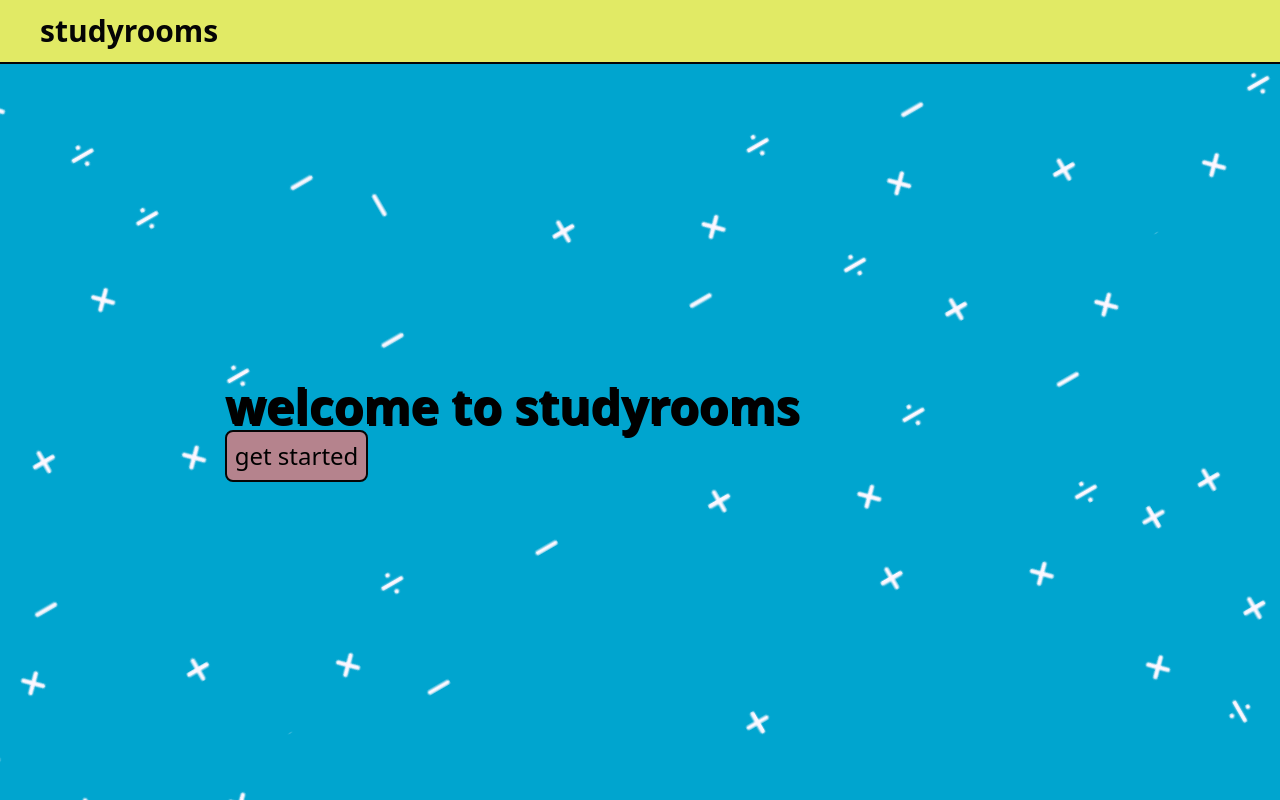
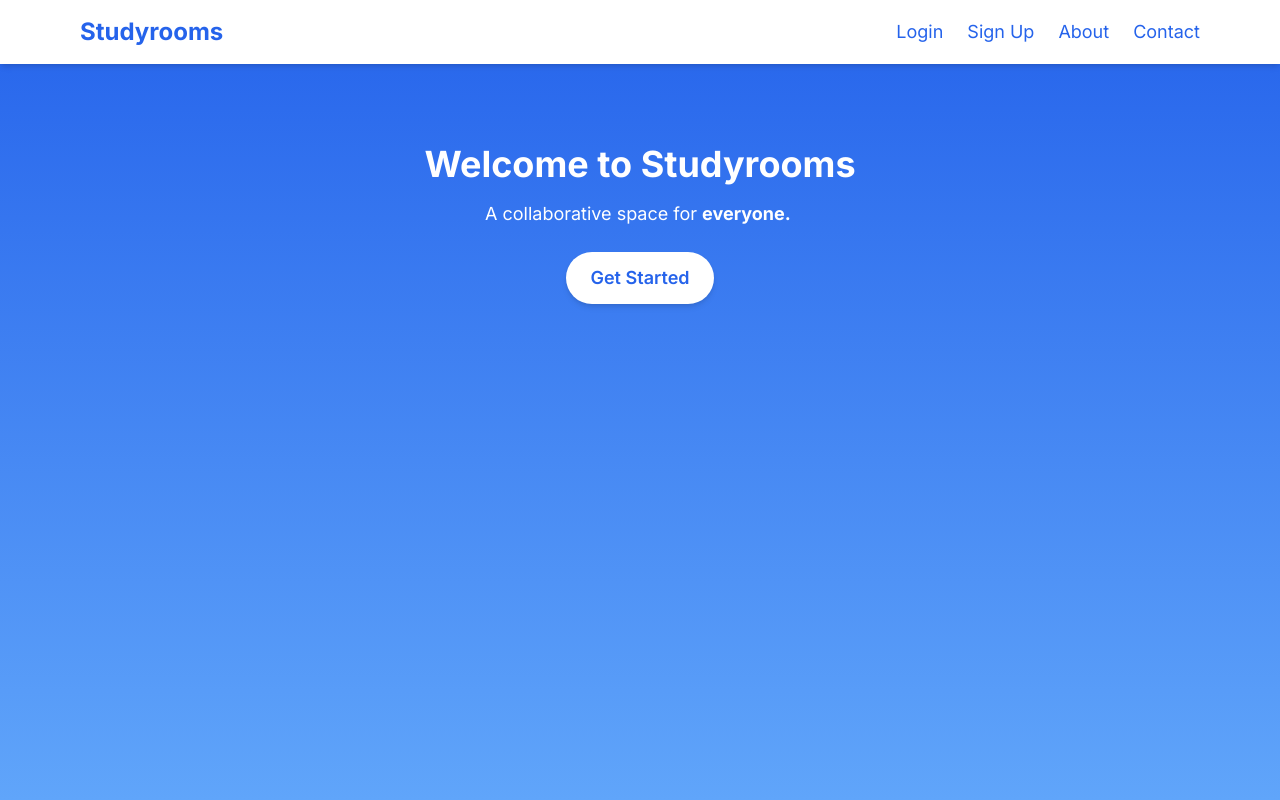
Before and after one commit to JJDOESIT/studyrooms, a Next.js app: page / in a window 1280 px wide. Built offline with nearby package versions, Linux system fonts and the light colour scheme.

Commit message:
Fixed home page UI

```diff
--- a/app/globals.css
+++ b/app/globals.css
@@ -25,3 +25,13 @@ body {
     )
     rgb(var(--background-start-rgb));
 }
+
+
+.outlined-text {
+  -webkit-text-stroke: 2px black;
+}
+
+
+.outlined-text-1 {
+  -webkit-text-stroke: 1px black;
+}
--- a/app/layout.tsx
+++ b/app/layout.tsx
@@ -1,5 +1,8 @@
+
 import "./globals.css";
 import { Inter } from "next/font/google";
+import Navbar from "@/components/Navbar";
+import HomeBg from "@/components/HomeBg";
 
 const inter = Inter({ subsets: ["latin"] });
 
@@ -15,7 +18,12 @@ export default function RootLayout({
 }) {
   return (
     <html lang="en">
-      <body className={inter.className}>{children}</body>
+      <body className={inter.className}>
+        <HomeBg>
+          <Navbar />
+          {children}
+        </HomeBg>
+      </body>
     </html>
   );
 }
--- a/app/page.module.css
+++ b/app/page.module.css
@@ -1,15 +1,25 @@
 .background {
-    background-image: url('/BG4.png'); /* Replace with your actual image */
-    background-size: 1000px 1000px; /* Adjust based on the image size */
-    background-position: 50vw 50vh;
+    background-image: url('/BG4.png');
+    background-size: 1000px 1000px; /* Ensure seamless tiling */
+    background-repeat: repeat; /* Allows continuous scrolling */
     animation: scrollBackground 10s linear infinite;
     position: fixed;
-    width: 220vw;
-    height: 250vh;
-    transform: translate(-75vw, -75vh) rotate(-30deg) ;
+    width: 100vw;
+    height: 100vh;
     overflow: hidden;
     pointer-events: none;
     z-index: -1;
+    will-change: background-position;
+}
+
+.background::before {
+    content: "";
+    position: absolute;
+    top: 0;
+    left: 0;
+    width: 100%;
+    height: 100%;
+    background-color: rgba(255, 255, 255, 0.3); /* Adjust opacity */
 }
 
 @keyframes scrollBackground {
@@ -17,7 +27,7 @@
         background-position: 0 0;
     }
     to {
-        background-position: 1000px 0;
+        background-position: 1000px 1000px; /* Moves the exact tile size */
     }
 }
 
--- a/app/page.tsx
+++ b/app/page.tsx
@@ -1,21 +1,35 @@
 "use client";
 
-import styles from "./page.module.css"
-import Navbar from "@/components/navbar";
+import VerticalCarousel from "@/components/verticalCarousel";
+import "animate.css/animate.min.css";
+import "@/app/globals.css";
 
 export default function Home() {
-  return (<>
-      <Navbar></Navbar>
-      <div className={styles.background}>
-      </div>
-      <div className={styles.main}>
-        <div className="w-full h-full flex-row justify-center items-center flex pr-[20%]">
-          <div>
-            <h1 className="font-montserrat text-5xl font-bold  drop-shadow-[2px_2px_0px_black]">welcome to studyrooms</h1>
-            <button className="font-montserrat text-2xl bg-oldRose border-2 border-black rounded-lg p-2">get started</button>
-          </div>
+  return (
+      <section className="flex flex-col items-center justify-center text-center py-20 px-4">
+        <h2 className="text-4xl font-bold mb-4">Welcome to Studyrooms</h2>
+        <div className="text-lg mb-6 w-[310px] text-left">
+          A collaborative space for{" "}
+          <VerticalCarousel
+            className="inline-block text-lg font-bold"
+            labels={[
+              "students",
+              "educators",
+              "learners",
+              "teachers",
+              "professors",
+              "everyone.",
+            ]}
+            animations={["fadeInUp", "fadeOutUp"]}
+            loop={false}
+          />
         </div>
-      </div>
-    </>
+        <a
+          href="#"
+          className="bg-white text-blue-600 px-6 py-3 rounded-full font-semibold text-lg shadow-md hover:bg-blue-100"
+        >
+          Get Started
+        </a>
+      </section>
   );
 }
--- /dev/null
+++ b/components/HomeBg.tsx
@@ -0,0 +1,13 @@
+import { ReactNode } from "react";
+
+interface HomeBgProps {
+  children: ReactNode;
+}
+
+export default function HomeBg({ children }: HomeBgProps) {
+  return (
+    <div className="min-h-screen bg-gradient-to-b from-blue-600 to-blue-400 text-white">
+      {children}
+    </div>
+  );
+}
--- a/components/navbar.tsx
+++ b/components/navbar.tsx
@@ -1,9 +1,19 @@
-
+import "@/app/globals.css";
 
 export default function Navbar() {
-    return <div className="w-full h-[8vh] flex-row items-center flex fixed top-0 left-0 bg-oldGold border-b-2 border-black">
-        <div>
-            <h1 className="font-montserrat text-3xl text-black p-10 font-bold">studyrooms</h1>
+    return (
+      <header className="bg-white text-blue-600 py-4 shadow-md">
+        <div className="max-w-6xl mx-auto flex justify-between items-center px-4">
+          <h1 className="text-2xl font-bold">Studyrooms</h1>
+          <nav>
+            <ul className="flex gap-6 text-lg">
+              <li><a href="#" className="hover:text-blue-400">Login</a></li>
+              <li><a href="#" className="hover:text-blue-400">Sign Up</a></li>
+              <li><a href="#" className="hover:text-blue-400">About</a></li>
+              <li><a href="#" className="hover:text-blue-400">Contact</a></li>
+            </ul>
+          </nav>
         </div>
-    </div>
-}
+      </header>
+    );
+  }
--- /dev/null
+++ b/components/verticalCarousel.tsx
@@ -0,0 +1,64 @@
+import { useRef, useState, useEffect, MutableRefObject } from "react";
+import React, { RefObject } from 'react';
+
+function playAnimateCSS(node: React.RefObject<HTMLElement>, animationToAdd : string, animationToRemove : string,  prefix = 'animate__'){
+    if (node.current) {
+        node.current.classList.remove(`${prefix}animated`, `${prefix}${animationToRemove}`);
+        node.current.classList.add(`${prefix}animated`, `${prefix}${animationToAdd}`);
+    }
+}
+
+export default function VerticalCarousel({
+  labels,
+  animations,
+  className,
+  loop
+}: {
+  labels: string[];
+  animations: string[];
+  className: string;
+  loop: boolean;
+}) {
+  const [currentLabel, setCurrentLabel] = useState(1);
+  const [nextLabelRef, setNextLabelRef] = useState(1);
+
+  const labelRefs = [useRef<HTMLHeadingElement>(null!), useRef<HTMLHeadingElement>(null!)];
+
+  useEffect(() => {
+    const intervalId = setInterval(() => {
+      console.log(currentLabel);
+      console.log(labels.length);
+      if (currentLabel != labels.length-1 || loop == true) {
+        setCurrentLabel((currentLabel + 1) % labels.length);
+        setNextLabelRef((nextLabelRef + 1) % labelRefs.length);
+      }
+    }, 1000);
+
+    // Clear the interval when the component unmounts
+    return () => clearInterval(intervalId);
+  }, [currentLabel]);
+
+  useEffect(() => {
+    labelRefs[1].current.classList.remove("invisible");
+    labelRefs[nextLabelRef].current.innerText = labels[currentLabel];
+    playAnimateCSS(labelRefs[nextLabelRef], animations[0], animations[1]);
+    playAnimateCSS(
+      labelRefs[(nextLabelRef + 1) % labelRefs.length],
+      animations[1],
+      animations[0]
+    );
+  }, [currentLabel]);
+
+  return (
+    <span className={`${className}`}>
+      <div className="relative">
+        <p ref={labelRefs[0]} className="absolute">
+          {labels[0]}
+        </p>
+        <p ref={labelRefs[1]} className="relative invisible">
+          {labels[1]}
+        </p>
+      </div>
+    </span>
+  );
+}
--- a/package.json
+++ b/package.json
@@ -14,6 +14,7 @@
     "@types/node": "22.5.5",
     "@types/react": "18.3.8",
     "@types/react-dom": "18.3.0",
+    "animate.css": "^4.1.1",
     "autoprefixer": "10.4.20",
     "concurrently": "^9.0.1",
     "eslint": "8.41.0",
```
Also changed, not shown: 1 other file (tests, documents, lock files or other folders).
